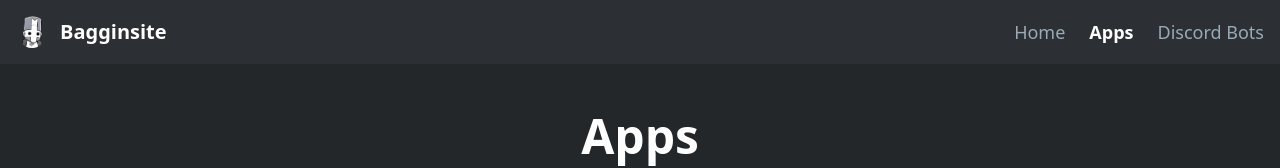
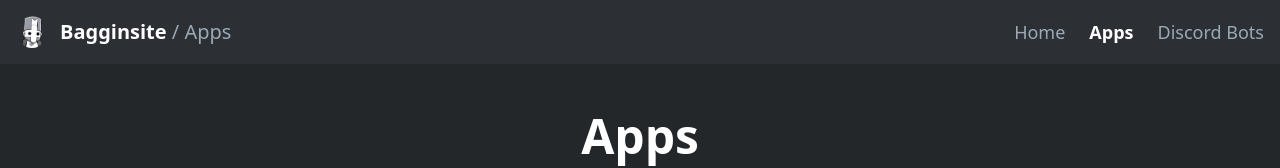
Before and after one commit to Baggins5066/Bagginsite, a React (Vite) app: page /apps in a window 1280 px wide. Shown: the top 168 px of the page. Built offline with nearby package versions, Linux system fonts and the light colour scheme.

Commit message:
Add breadcrumb navigation showing current page in header
Co-authored-by: Baggins5066 <72871978+Baggins5066@users.noreply.github.com>

```diff
--- a/components/Header.tsx
+++ b/components/Header.tsx
@@ -5,13 +5,29 @@ import BagginsLogo from '../assets/Baggins-logo.png';
 const Header: React.FC = () => {
   const location = useLocation();
 
+  // Get the current page name based on the path
+  const getPageName = () => {
+    switch (location.pathname) {
+      case '/':
+        return 'Home';
+      case '/apps':
+        return 'Apps';
+      case '/discord-bots':
+        return 'Discord Bots';
+      default:
+        return 'Home';
+    }
+  };
+
   return (
     <header className="bg-discord-dark py-4 shadow-lg">
       <div className="container mx-auto px-4 flex items-center justify-between">
-        <Link to="/" className="flex items-center space-x-3 hover:opacity-80 transition-opacity">
+        <div className="flex items-center space-x-3">
           <img src={BagginsLogo} alt="Baggins Logo" className="w-8 h-8 rounded-full" />
-          <span className="text-white text-xl font-bold">Bagginsite</span>
-        </Link>
+          <span className="text-white text-xl font-bold">
+            Bagginsite <span className="font-light text-discord-gray">/ {getPageName()}</span>
+          </span>
+        </div>
         <nav className="flex space-x-6">
           <Link
             to="/"
```
